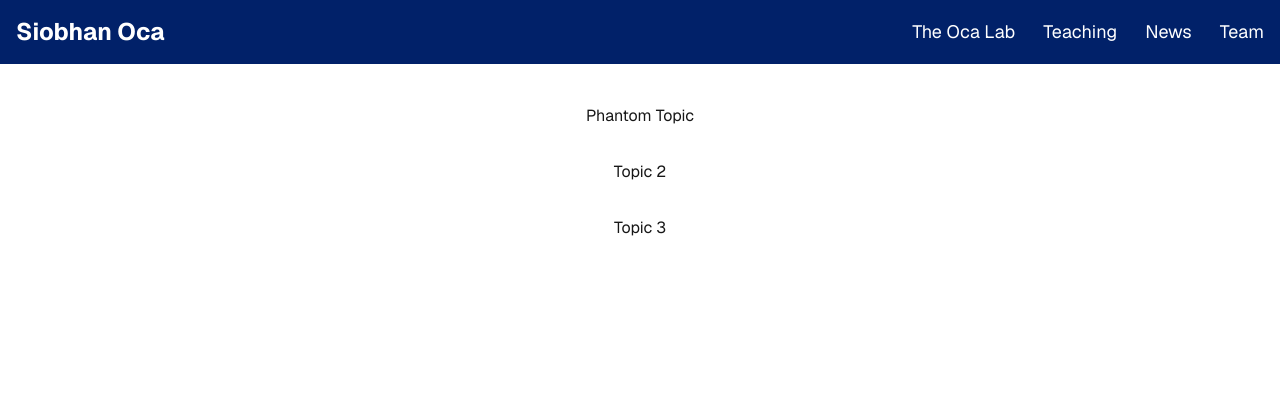
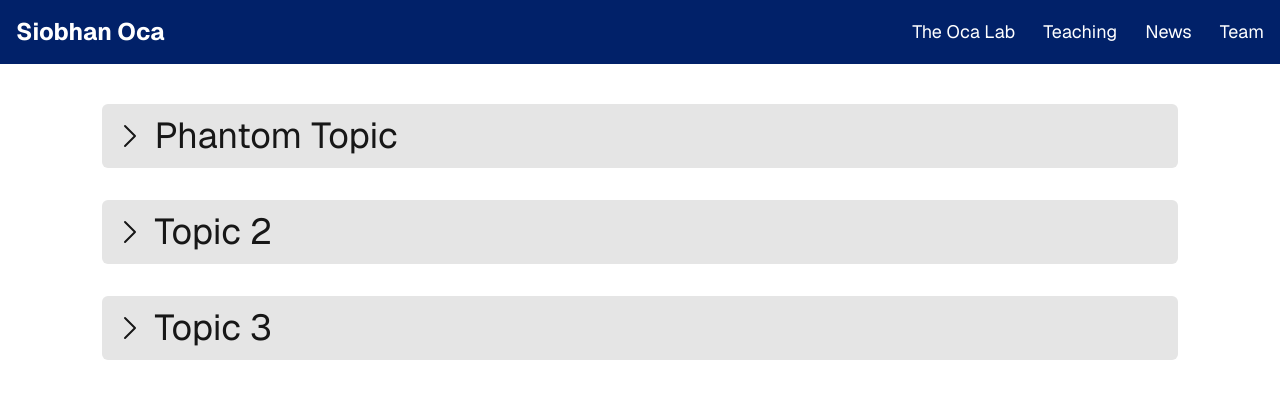
Before and after one commit to seamuslowry/siobhan-oca, a Next.js app: page /research in a window 1280 px wide. Shown: the top 398 px of the page. Built offline with nearby package versions, Linux system fonts and the light colour scheme.

Commit message:
feat: expand animation and background

```diff
--- a/app/research/page.tsx
+++ b/app/research/page.tsx
@@ -17,7 +17,7 @@ export default async function Research() {
         {topics.map(({ name }, i) => (
           <Accordion key={i} summary={name}>
             <Fragment key={i}>
-              {Array(10)
+              {Array(100)
                 .fill(0)
                 .map((_, i) => (
                   <p key={i}>test</p>
--- a/components/accordion.tsx
+++ b/components/accordion.tsx
@@ -2,6 +2,7 @@
 
 import clsx from 'clsx';
 import { ReactNode, useCallback, useState } from 'react';
+import { ArrowRight } from './icons';
 
 export default function Accordion({
   children,
@@ -15,9 +16,20 @@ export default function Accordion({
   const toggle = useCallback(() => setOpen(o => !o), []);
 
   return (
-    <div className="w-full">
-      <button className="w-full" onClick={toggle}>
-        {summary}
+    <div className="w-full bg-limestone dark:bg-graphite rounded-md">
+      <button
+        className="w-full p-3 text-left text-4xl flex items-center gap-2"
+        onClick={toggle}
+      >
+        <span
+          className={clsx(
+            'transition-transform duration-300 aspect-square',
+            open && 'rotate-90',
+          )}
+        >
+          <ArrowRight className="size-8" />
+        </span>
+        <span>{summary}</span>
       </button>
       <div
         className={clsx(
@@ -25,7 +37,7 @@ export default function Accordion({
           open ? 'grid-rows-[1fr]' : 'grid-rows-[0fr]',
         )}
       >
-        <div className="overflow-hidden">{children}</div>
+        <div className="overflow-scroll">{children}</div>
       </div>
     </div>
   );
--- /dev/null
+++ b/components/icons.tsx
@@ -0,0 +1,31 @@
+import clsx from 'clsx';
+
+export const ArrowLeft = ({ className }: { className?: string }) => (
+  <svg
+    xmlns="http://www.w3.org/2000/svg"
+    viewBox="0 0 24 24"
+    fill="currentColor"
+    className={clsx('size-6', className)}
+  >
+    <path
+      fillRule="evenodd"
+      d="M7.72 12.53a.75.75 0 0 1 0-1.06l7.5-7.5a.75.75 0 1 1 1.06 1.06L9.31 12l6.97 6.97a.75.75 0 1 1-1.06 1.06l-7.5-7.5Z"
+      clipRule="evenodd"
+    />
+  </svg>
+);
+
+export const ArrowRight = ({ className }: { className?: string }) => (
+  <svg
+    xmlns="http://www.w3.org/2000/svg"
+    viewBox="0 0 24 24"
+    fill="currentColor"
+    className={clsx('size-6', className)}
+  >
+    <path
+      fillRule="evenodd"
+      d="M16.28 11.47a.75.75 0 0 1 0 1.06l-7.5 7.5a.75.75 0 0 1-1.06-1.06L14.69 12 7.72 5.03a.75.75 0 0 1 1.06-1.06l7.5 7.5Z"
+      clipRule="evenodd"
+    />
+  </svg>
+);
--- a/components/slider.tsx
+++ b/components/slider.tsx
@@ -3,36 +3,7 @@
 import clsx from 'clsx';
 import { Children, ReactNode, useCallback, useState } from 'react';
 import { useSwipeable } from 'react-swipeable';
-
-const ArrowLeft = () => (
-  <svg
-    xmlns="http://www.w3.org/2000/svg"
-    viewBox="0 0 24 24"
-    fill="currentColor"
-    className="size-6"
-  >
-    <path
-      fillRule="evenodd"
-      d="M7.72 12.53a.75.75 0 0 1 0-1.06l7.5-7.5a.75.75 0 1 1 1.06 1.06L9.31 12l6.97 6.97a.75.75 0 1 1-1.06 1.06l-7.5-7.5Z"
-      clipRule="evenodd"
-    />
-  </svg>
-);
-
-const ArrowRight = () => (
-  <svg
-    xmlns="http://www.w3.org/2000/svg"
-    viewBox="0 0 24 24"
-    fill="currentColor"
-    className="size-6"
-  >
-    <path
-      fillRule="evenodd"
-      d="M16.28 11.47a.75.75 0 0 1 0 1.06l-7.5 7.5a.75.75 0 0 1-1.06-1.06L14.69 12 7.72 5.03a.75.75 0 0 1 1.06-1.06l7.5 7.5Z"
-      clipRule="evenodd"
-    />
-  </svg>
-);
+import { ArrowLeft, ArrowRight } from './icons';
 
 const ArrowButton = ({
   disabled,
```
